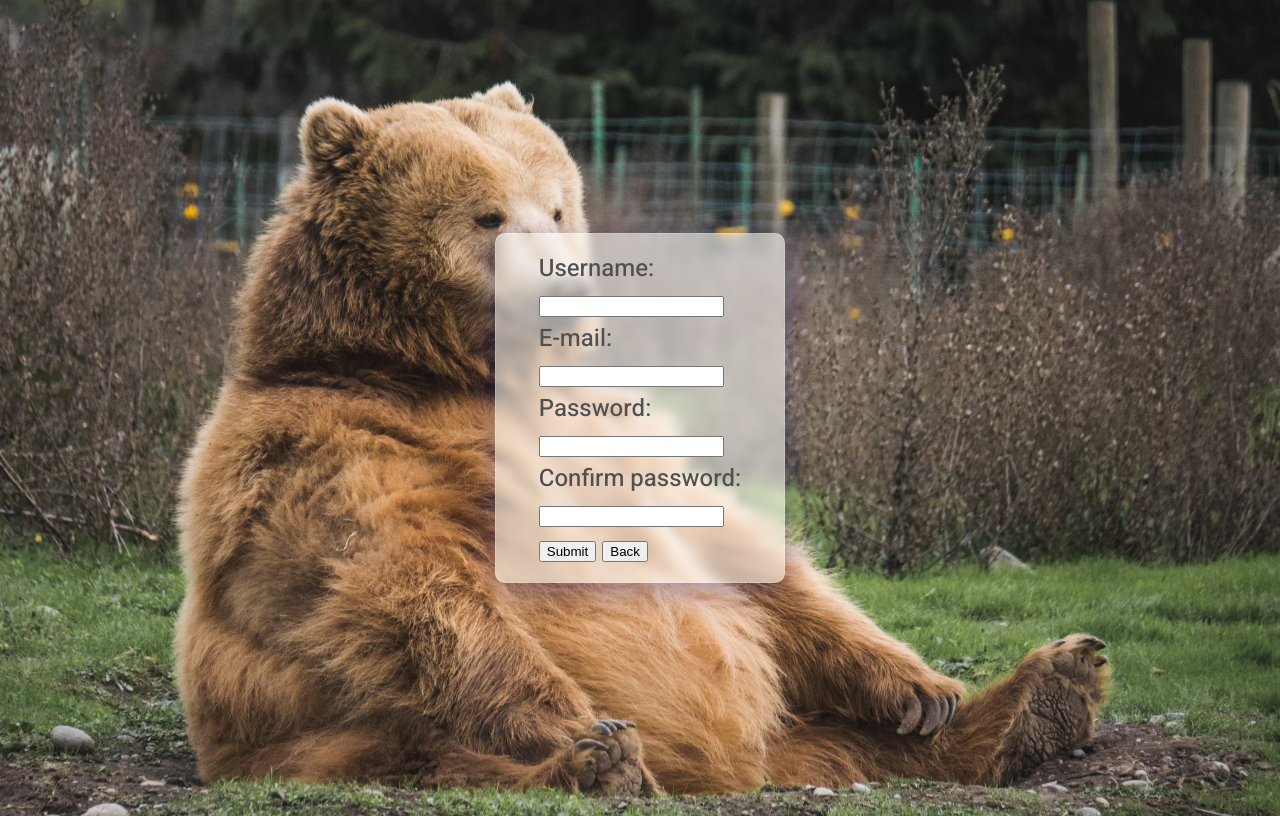
After one commit to Sastaras/BearOffice, a PHP site: page /bear-modules/edit-user.php?id=1 in a window 1280 px wide. The commit adds this page. Run offline with PHP 8.4, Linux system fonts and the light colour scheme; tables that the repository leaves empty or names only in its code hold one stand-in row (values such as "Sample post").

Commit message:
add edit-user

```diff
--- a/bear-modules/dashboard.php
+++ b/bear-modules/dashboard.php
@@ -15,7 +15,7 @@ $errors = array();  ?>
 <?php
 require_once("db-connect.php");
 if(isset($_SESSION["username"])){
-    echo '<h3>Login Success, Welcome - '.$_SESSION["username"].'</h3>';
+    echo '<h3>Login Success, welcome - '.$_SESSION["username"].'</h3>';
     echo '<br /><br /><a href="logout.php">Logout</a><br/><br/>';
 }
 
--- /dev/null
+++ b/bear-modules/edit-user.php
@@ -0,0 +1,44 @@
+<?php session_start();
+$_SESSION["edit-user-ID"] = $_GET['id'];?>
+<!DOCTYPE html>
+<html lang="en">
+
+<head>
+    <meta charset="UTF-8">
+    <meta http-equiv="X-UA-Compatible" content="IE=edge">
+    <meta name="viewport" content="width=device-width, initial-scale=1.0">
+    <title>BearOffice - Edit User</title>
+    <link rel="stylesheet" href="../bear-css/bear.css">
+</head>
+
+<body>
+    <div class="flex-center">
+        <div class="container glass">
+            <form action="edit-user-handler.php" method="post">
+                <?php include('errors.php'); ?>
+                <div>
+                    <label for="username">Username: </label><br />
+                    <input type="text" name="username">
+                </div>
+                <div>
+                    <label for="e-mail">E-mail: </label><br />
+                    <input type="email" name="email">
+                </div>
+                <div>
+                    <label for="password" input="password">Password: </label><br />
+                    <input type="password" name="pwd">
+                </div>
+                <div>
+                    <label for="password-confirm">Confirm password: </label><br/>
+                    <input type="password" name="pwdconf">
+                </div>
+                <div>
+                    <input type="submit" value="Submit" name="submit">
+                    <a href="dashboard.php"><button type="button">Back</button></a>
+                </div>
+            </form>
+        </div>
+    </div>
+</body>
+
+</html>
```
Also changed, not shown: bear-modules/edit-user-handler.php (added, +43 -0 lines).
